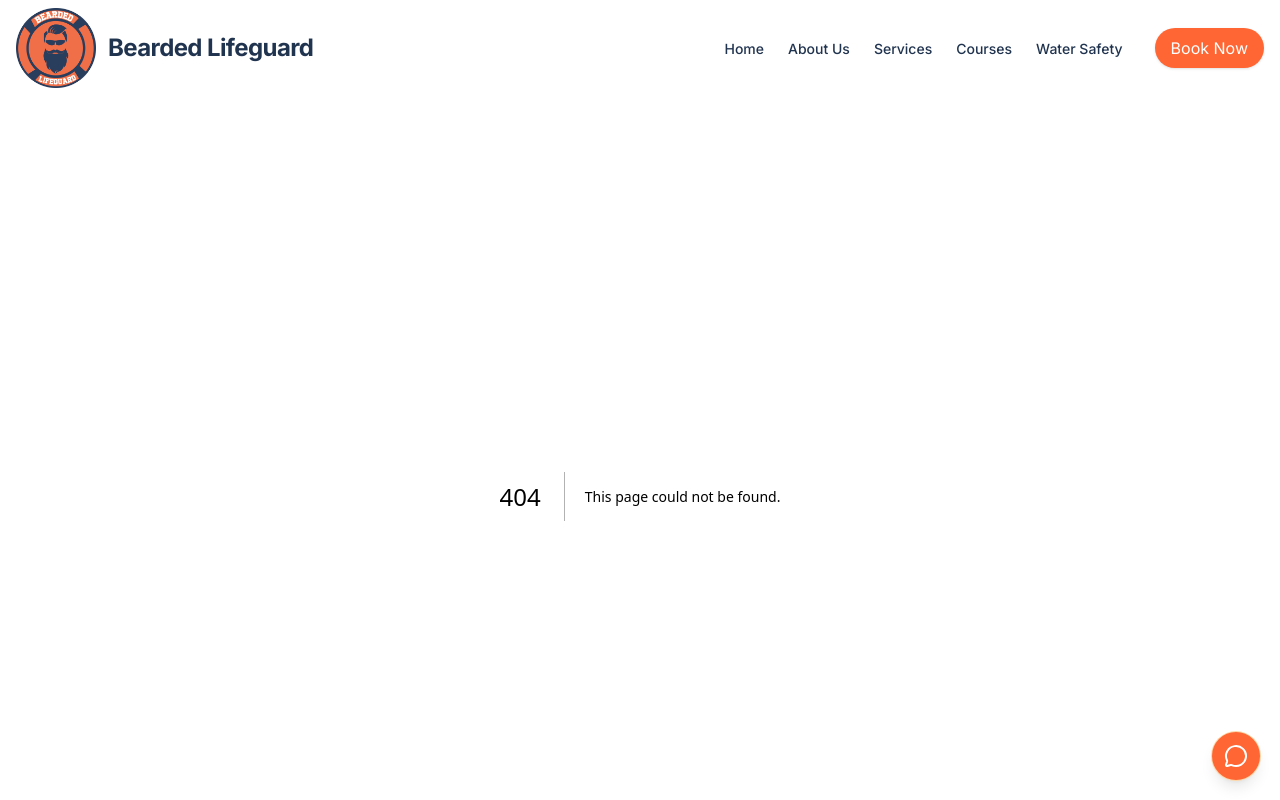
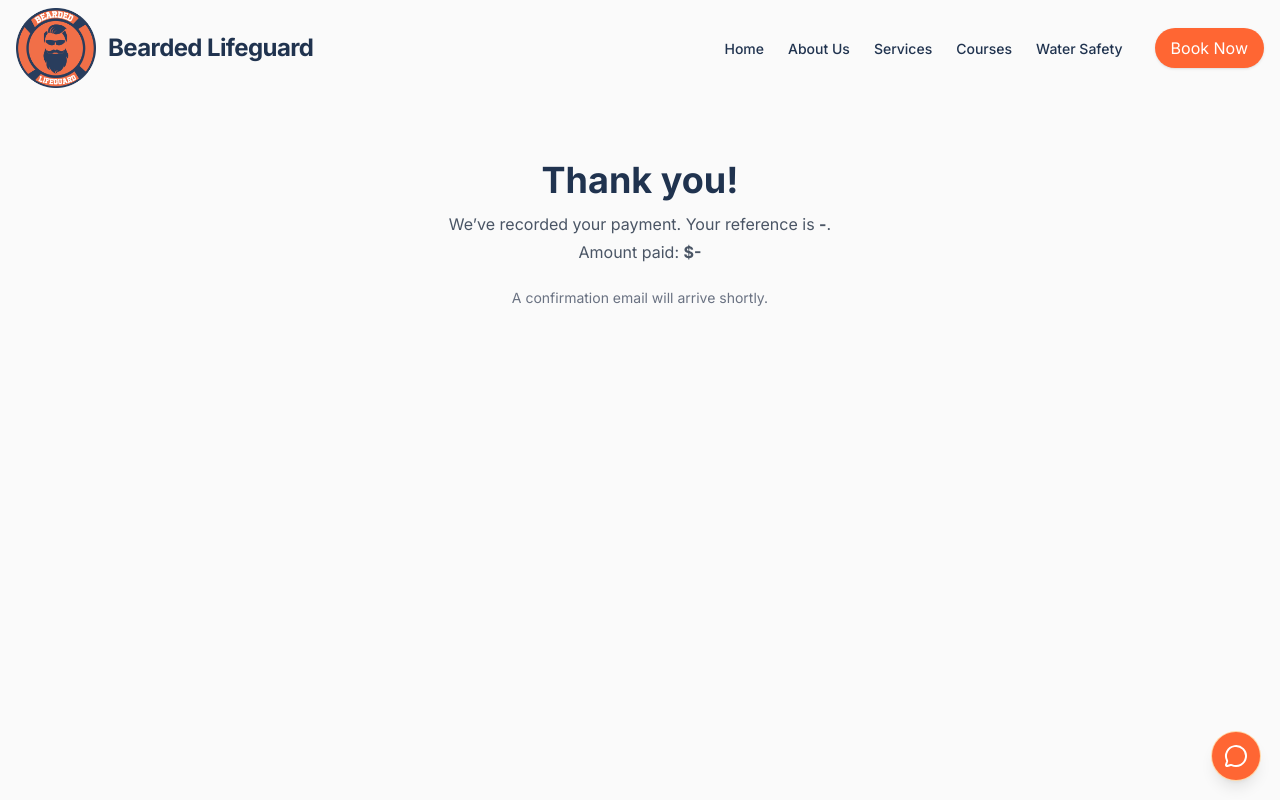
Before and after one commit to terrytay/bearded-lifeguard, a Next.js app: page /thank-you in a window 1280 px wide. Before the commit this address had no page. Shown: the top 800 px of the page. Built offline with nearby package versions, Linux system fonts and the light colour scheme.

Commit message:
fix thank you page

```diff
--- a/src/app/booking/page.tsx
+++ b/src/app/booking/page.tsx
@@ -256,7 +256,7 @@ export default function BookingPage() {
     }
 
     r.push(
-      `/booking/thank-you?order=${encodeURIComponent(
+      `/thank-you?order=${encodeURIComponent(
         order.orderId
       )}&amount=${order.amount.toFixed(2)}`
     );
@@ -319,7 +319,7 @@ export default function BookingPage() {
         {/* Header */}
         <div className="mb-8">
           <h1 className="mt-3 text-3xl md:text-4xl font-bold tracking-tight text-[#20334F]">
-            Book Lifeguard Service
+            Book Lifeguard Services
           </h1>
           <p className="mt-2 text-slate-600">
             Pick your start and end time. You’ll get a PayNow QR for payment
--- a/src/app/booking/thank-you/page.tsx
+++ b/src/app/thank-you/page.tsx
@@ -1,13 +1,15 @@
 // src/app/booking/thank-you/page.tsx
-export default function ThankYou({
-  searchParams,
-}: {
-  searchParams: { order?: string; amount?: string };
-}) {
-  const order = searchParams.order ?? "—";
-  const amount = searchParams.amount ?? "—";
+"use client";
+
+import { useSearchParams } from "next/navigation";
+
+export default function ThankYou() {
+  const searchParams = useSearchParams();
+  const order = searchParams.get("order") ?? "-";
+  const amount = searchParams.get("amount") ?? "-";
+
   return (
-    <main className="mx-auto max-w-3xl px-4 py-16 text-center">
+    <section className="mx-auto max-w-3xl px-4 pt-16 text-center">
       <h1 className="text-3xl md:text-4xl font-bold text-[#20334F]">
         Thank you!
       </h1>
@@ -20,6 +22,6 @@ export default function ThankYou({
       <p className="mt-6 text-sm text-gray-500">
         A confirmation email will arrive shortly.
       </p>
-    </main>
+    </section>
   );
 }
```
